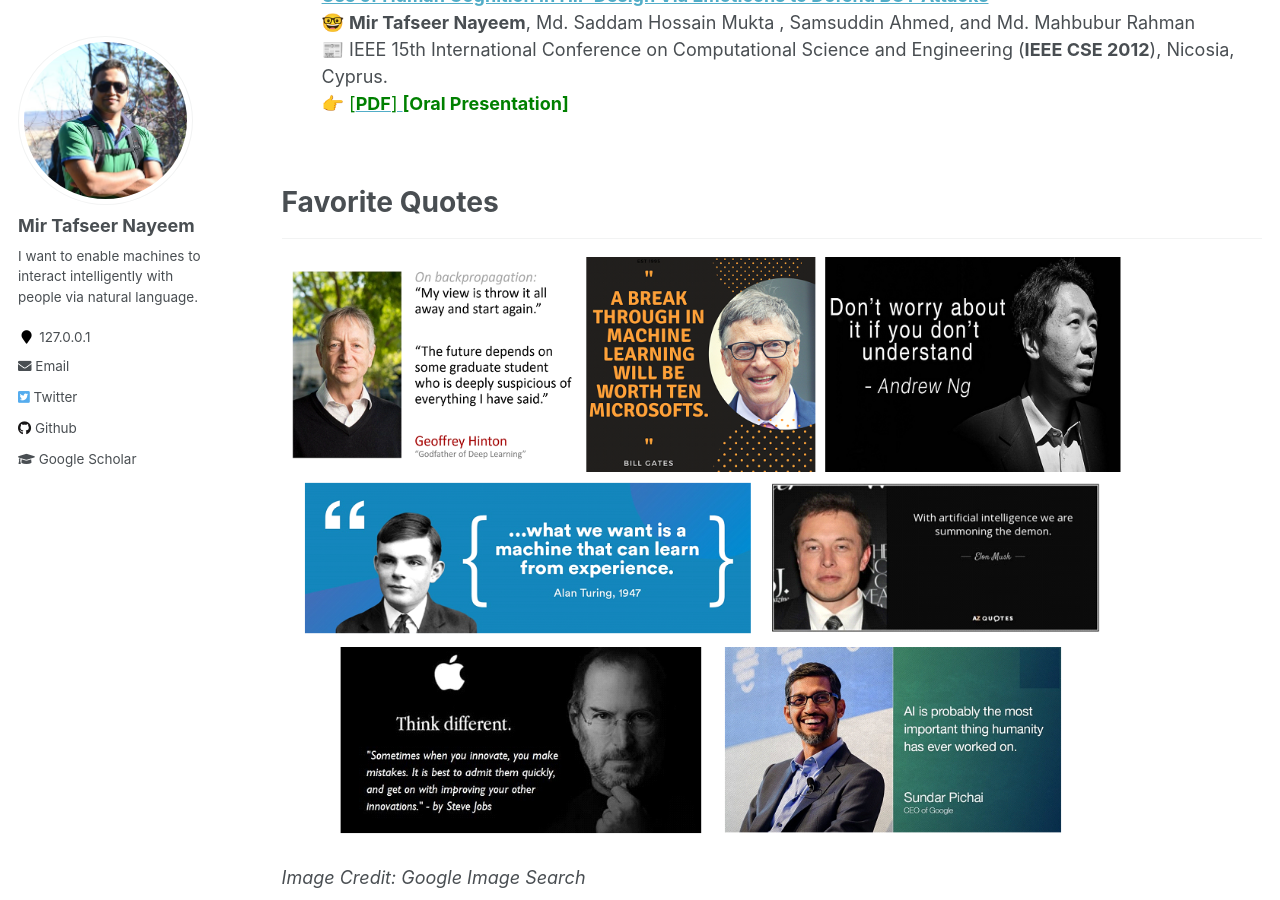
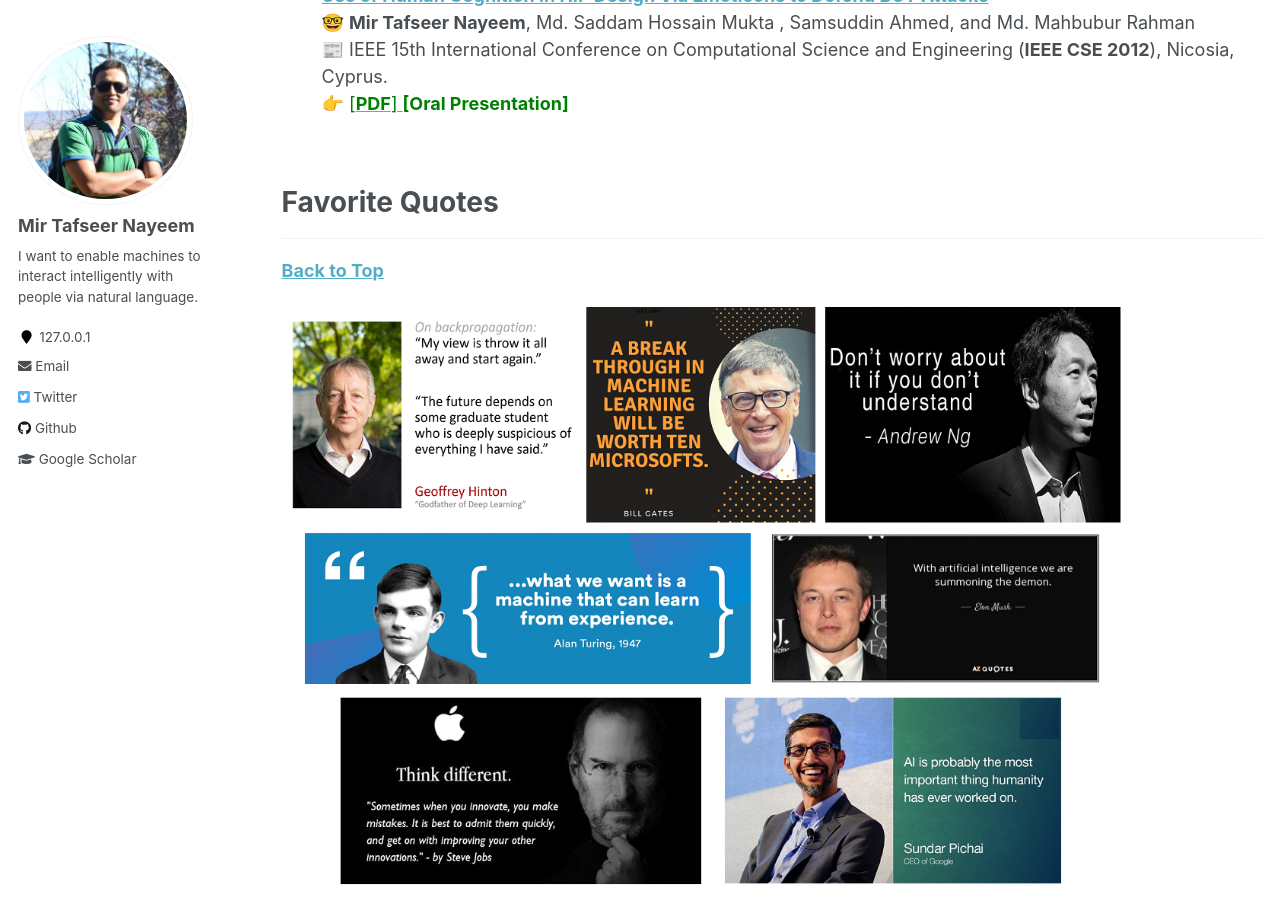
Before and after one commit to sujan-sarker/sujan-sarker.github.io, a Jekyll site: the page built from _pages/publications.md, in a window 1280 px wide and 900 px high, scrolled down 2299 px. Built offline with Jekyll 4.4.1, drawn with Linux system fonts in a browser that asks for light colours.

Commit message:
Update publications.md

```diff
--- a/_pages/publications.md
+++ b/_pages/publications.md
@@ -91,6 +91,8 @@ author_profile: true
 # Favorite Quotes
 -----------
 
+[**Back to Top**](##2021)
+
 <img src="https://tafseer-nayeem.github.io/images/quotes.png" alt="Favorite Quotes"
 	title="Favorite Quotes" width="840" height="70">
 
```
